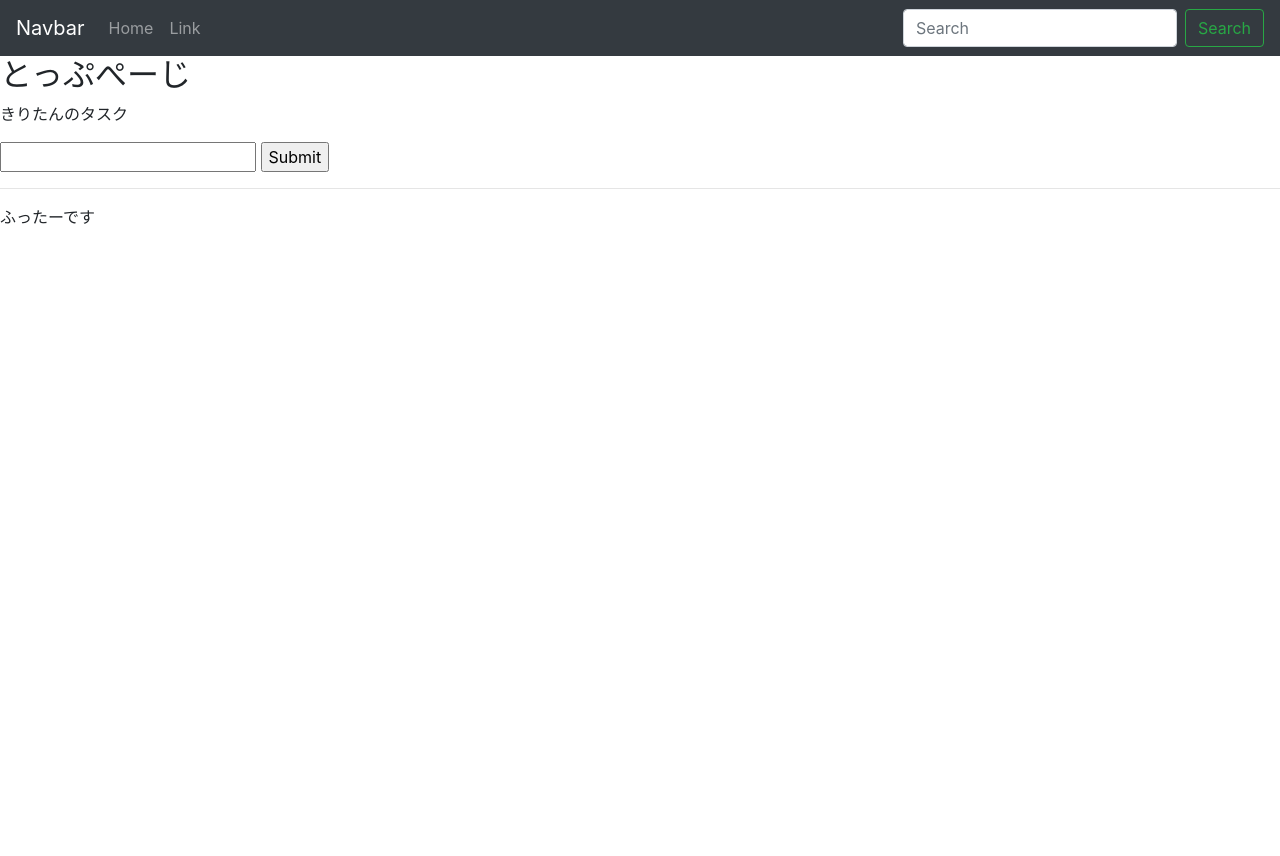
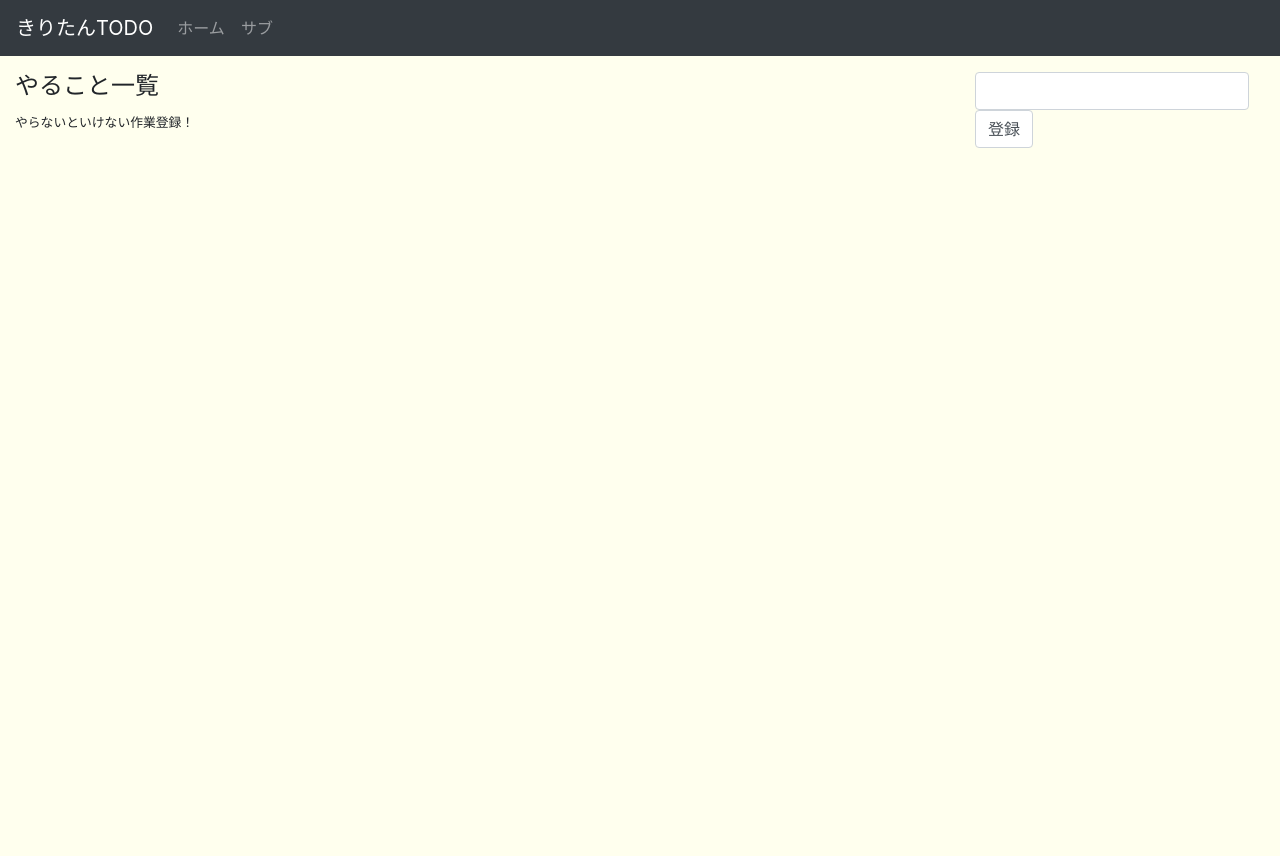
Before and after one commit to kohishibashi/django-todo, a Django app: page / in a window 1280 px wide. Before the commit the page ends 224 px from the top, so only its background shows below. Run offline with Django 3.2, Linux system fonts and the light colour scheme; data that the repository does not hold is empty; some libraries are stand-ins or nearby versions.

Commit message:
05 見た目調整

```diff
--- a/kiritan/forms.py
+++ b/kiritan/forms.py
@@ -5,6 +5,10 @@ from .models import *
 
 
 class TaskForm(forms.ModelForm):
+    def __init__(self, *args, **kwargs):
+        super(TaskForm, self).__init__(*args, **kwargs)
+        for field in self.fields.values():
+            field.widget.attrs["class"] = "form-control"
 
     class Meta:
         model = Task
--- a/kiritan/templates/kiritan/main.html
+++ b/kiritan/templates/kiritan/main.html
@@ -7,6 +7,22 @@
     <script src="https://code.jquery.com/jquery-3.5.1.slim.min.js" integrity="sha384-DfXdz2htPH0lsSSs5nCTpuj/zy4C+OGpamoFVy38MVBnE+IbbVYUew+OrCXaRkfj" crossorigin="anonymous"></script>
     <script src="https://cdn.jsdelivr.net/npm/popper.js@1.16.0/dist/umd/popper.min.js" integrity="sha384-Q6E9RHvbIyZFJoft+2mJbHaEWldlvI9IOYy5n3zV9zzTtmI3UksdQRVvoxMfooAo" crossorigin="anonymous"></script>
     <script src="https://stackpath.bootstrapcdn.com/bootstrap/4.5.0/js/bootstrap.min.js" integrity="sha384-OgVRvuATP1z7JjHLkuOU7Xw704+h835Lr+6QL9UvYjZE3Ipu6Tp75j7Bh/kR0JKI" crossorigin="anonymous"></script>
+    <style>
+      html,
+      body,
+      div.kiritan-bg {
+        height: 100%;
+      }
+
+      div.kiritan-bg {
+        min-height: 100%;
+        background: #FFFFEE;
+      }
+
+      body > div.kiritan-bg {
+        height: auto;
+      }
+    </style>
   </head>
 
   <body>
@@ -16,6 +32,6 @@
 
     {% endblock %}
 
-    {% include 'kiritan/footer.html' %}
+    {% comment %} {% include 'kiritan/footer.html' %} {% endcomment %}
   </body>
 </html>
--- a/kiritan/templates/kiritan/navbar.html
+++ b/kiritan/templates/kiritan/navbar.html
@@ -1,5 +1,5 @@
 <nav class="navbar navbar-expand-lg navbar-dark bg-dark">
-  <a class="navbar-brand" href="#">Navbar</a>
+  <a class="navbar-brand" href="/">きりたんTODO</a>
   <button class="navbar-toggler" type="button" data-toggle="collapse" data-target="#navbarSupportedContent" aria-controls="navbarSupportedContent" aria-expanded="false" aria-label="Toggle navigation">
     <span class="navbar-toggler-icon"></span>
   </button>
@@ -7,15 +7,11 @@
   <div class="collapse navbar-collapse" id="navbarSupportedContent">
     <ul class="navbar-nav mr-auto">
       <li class="nav-item">
-        <a class="nav-link" href="/">Home <span class="sr-only">(current)</span></a>
+        <a class="nav-link" href="/">ホーム <span class="sr-only">(current)</span></a>
       </li>
       <li class="nav-item">
-        <a class="nav-link" href="/sub">Link</a>
+        <a class="nav-link" href="/sub">サブ</a>
       </li>
     </ul>
-    <form class="form-inline my-2 my-lg-0">
-      <input class="form-control mr-sm-2" type="search" placeholder="Search" aria-label="Search">
-      <button class="btn btn-outline-success my-2 my-sm-0" type="submit">Search</button>
-    </form>
   </div>
 </nav>
--- a/kiritan/templates/kiritan/top.html
+++ b/kiritan/templates/kiritan/top.html
@@ -1,19 +1,43 @@
 {% extends 'kiritan/main.html' %}
 {% block content %}
 
-<h2>とっぷぺーじ</h2>
-<p>きりたんのタスク</p>
-<form method="POST" action="/">
-    {% csrf_token %}
-    {{ form.title }}
-    <input type="submit" name="Task">
-</form>
-
-{% for task in tasks %}
-    <div>
-        <p>{{task}}</p>
+<div class="kiritan-bg container-fluid">
+  <section>
+    <div class="row">
+      <div class="col-lg-9 col-sm-6 col-12 mt-3 mb-2">
+        <h4>やること一覧</h4>
+        <small>やらないといけない作業登録！</small>
+      </div>
+      <div class="col-lg-3 col-sm-6 col-12 mt-3 mb-2">
+        <form method="POST" action="/" class="form-inline">
+          {% csrf_token %}
+          {{ form.title }}
+          <input type="submit" name="Task" class="form-control" value="登録">
+        </form>
+      </div>
     </div>
-{% endfor %}
-
+    <div class="row">
+      {% for task in tasks %}
+      <div class="col-lg-3 col-sm-6 col-12 mb-2">
+        <div class="card">
+          <div class="card-content">
+            <div class="card-body">
+              <div class="media d-flex">
+                <div class="media-body text-left">
+                  <span>{{task}}</span>
+                </div>
+                <div class="media-body text-right">
+                  <span>編集</span>
+                  <span>削除</span>
+                </div>
+              </div>
+            </div>
+          </div>
+        </div>
+      </div>
+      {% endfor %}
+    </div>
+  </section>
+</div>
 
 {% endblock %}
```
